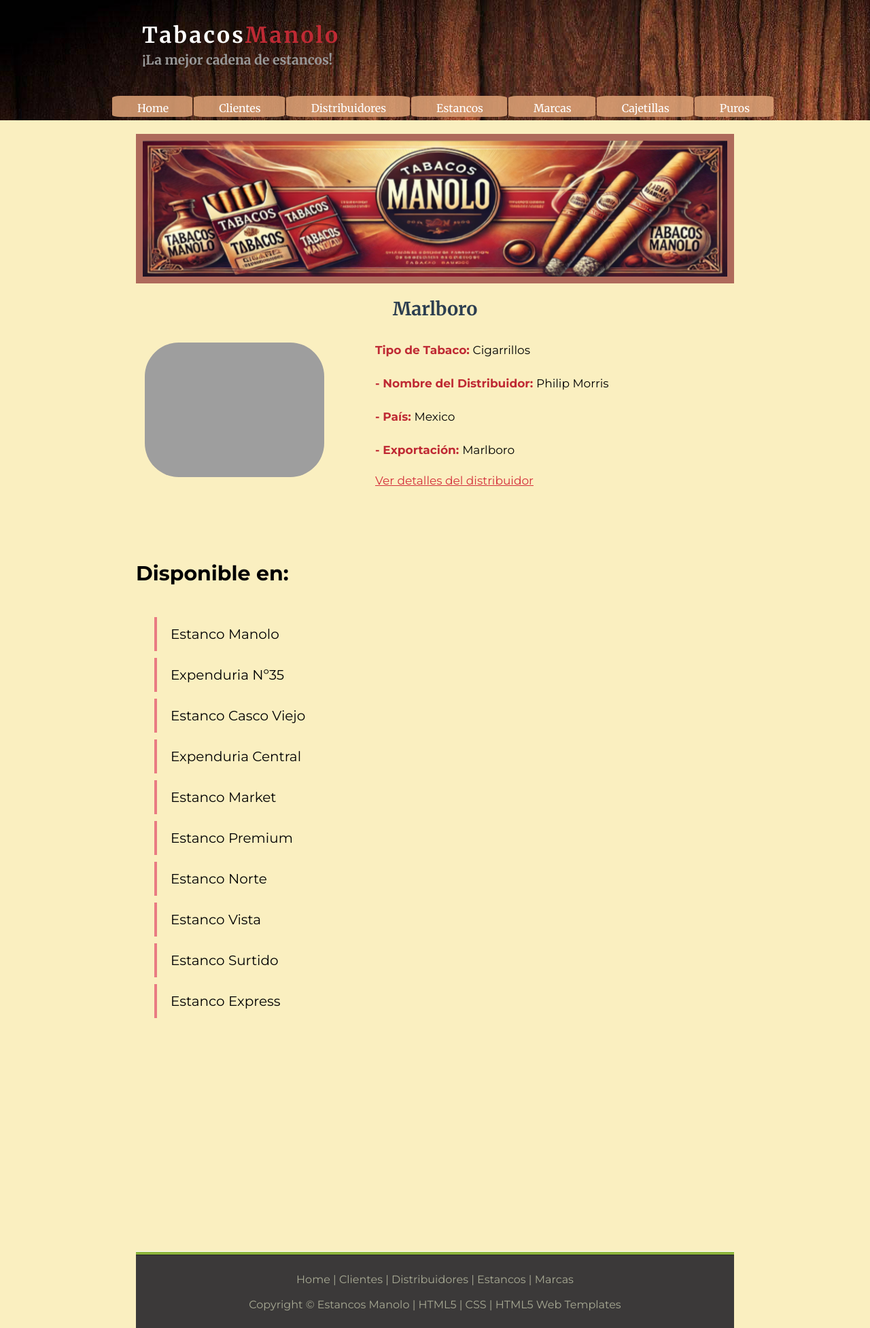
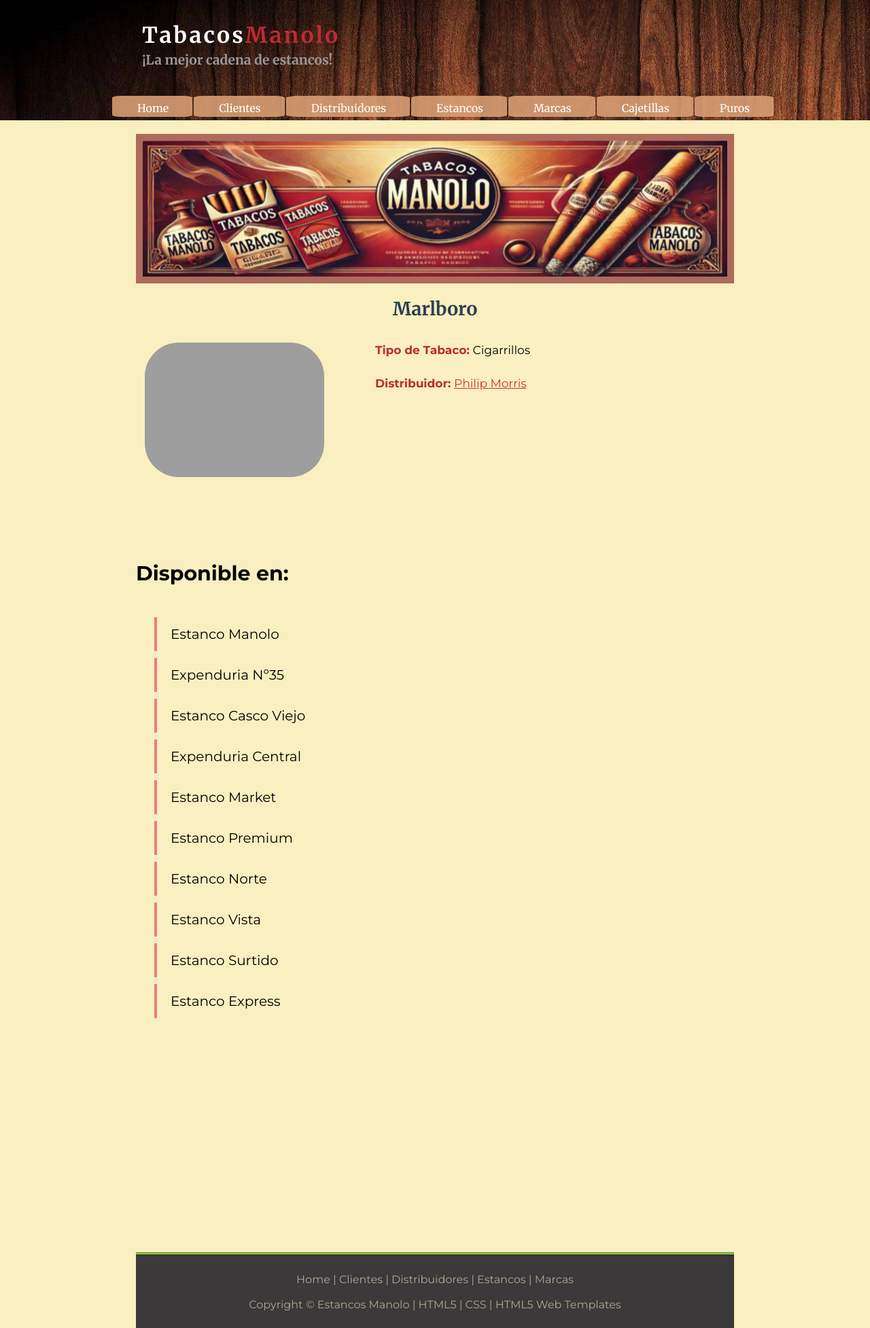
Before and after one commit to imanoldg/Tabacos-Manolo, a Django app: a page that uses TabacosManolo/tabacosAPP/templates/detalleMarcas.html in a window 1280 px wide. Shown: the whole page at 68% size. Run offline with Django 4.2, Linux system fonts and the light colour scheme; data comes from the database, SQL or seed files in the repository; both versions use the stored data as it was after the commit; parts of the project's set-up code (start-up, migrations or seed data) failed here and were passed over; grey boxes are pictures that could not be loaded.

Commit message:
cambios en la base de datos

```diff
--- a/TabacosManolo/tabacosAPP/models.py
+++ b/TabacosManolo/tabacosAPP/models.py
@@ -5,7 +5,6 @@ class Distribuidor(models.Model):
     nombre = models.CharField(max_length=100)
     pais = models.CharField(max_length=100)
     exportacion = models.CharField(max_length=100)
-    infoDistribuidor = models.CharField(max_length=2000)
     imagenDistr = models.URLField(max_length=600, null= True, blank= True)
 
     def __str__(self):
--- a/TabacosManolo/tabacosAPP/templates/detalleMarcas.html
+++ b/TabacosManolo/tabacosAPP/templates/detalleMarcas.html
@@ -19,13 +19,8 @@
                 <p><span class="resalte">Tipo de Tabaco: </span>{{ marca.tipo }}</p>
 
                 {% if marca.distribuidor %}
-                    <p><span class="resalte">- Nombre del Distribuidor: </span>{{ marca.distribuidor.nombre }}</p>
-                    <p><span class="resalte">- País: </span>{{ marca.distribuidor.pais }}</p>
-                    <p><span class="resalte">- Exportación: </span>{{ marca.distribuidor.exportacion }}</p>
+                    <p><span class="resalte">Distribuidor: </span><a href="{% url 'detalleDistribuidores' marca.distribuidor.id %}">{{ marca.distribuidor.nombre }}</a></p>
 
-                    <a href="{% url 'detalleDistribuidores' marca.distribuidor.id %}">
-                        Ver detalles del distribuidor
-                    </a>
                 {% else %}
                     <p>Esta marca no tiene un distribuidor asociado.</p>
                 {% endif %}
```
Also changed, not shown: TabacosManolo/db.sqlite3, TabacosManolo/tabacosAPP/migrations/0013_distribuidor_infodistribuidor.py (added).
